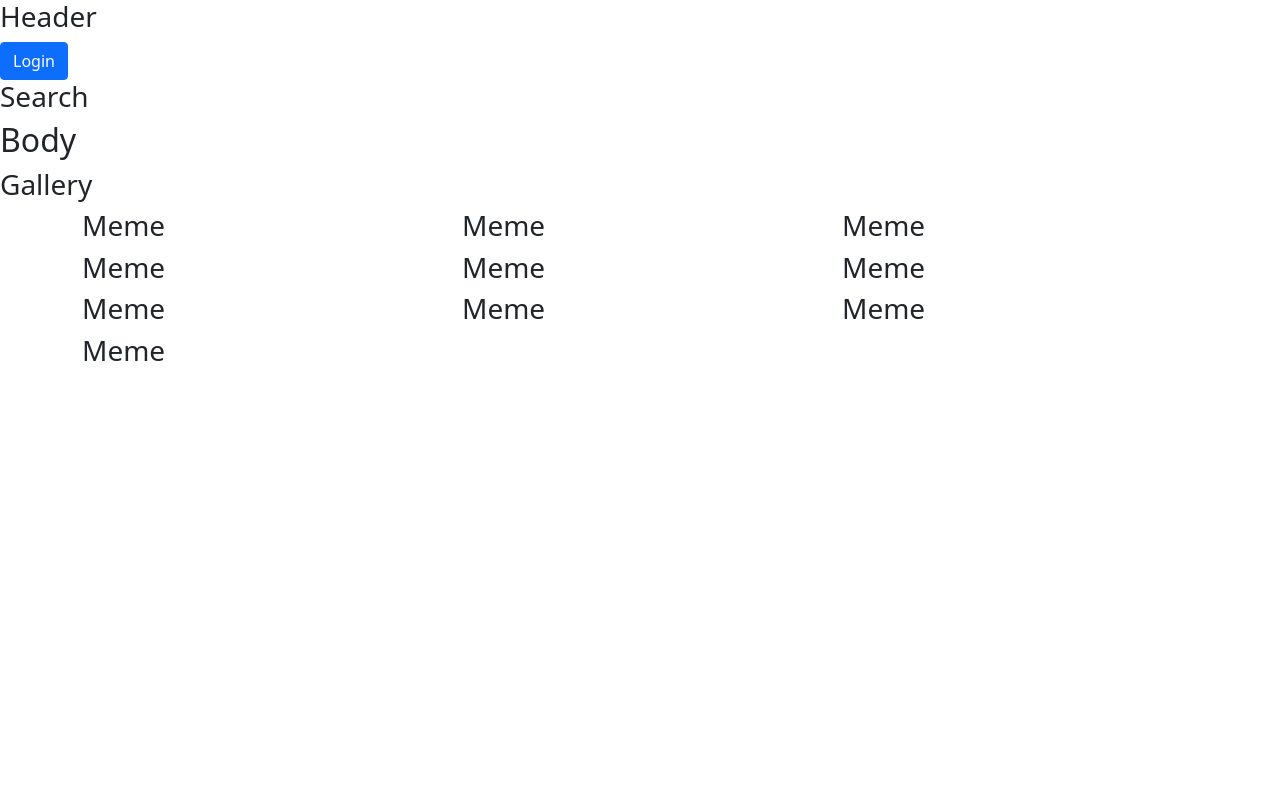
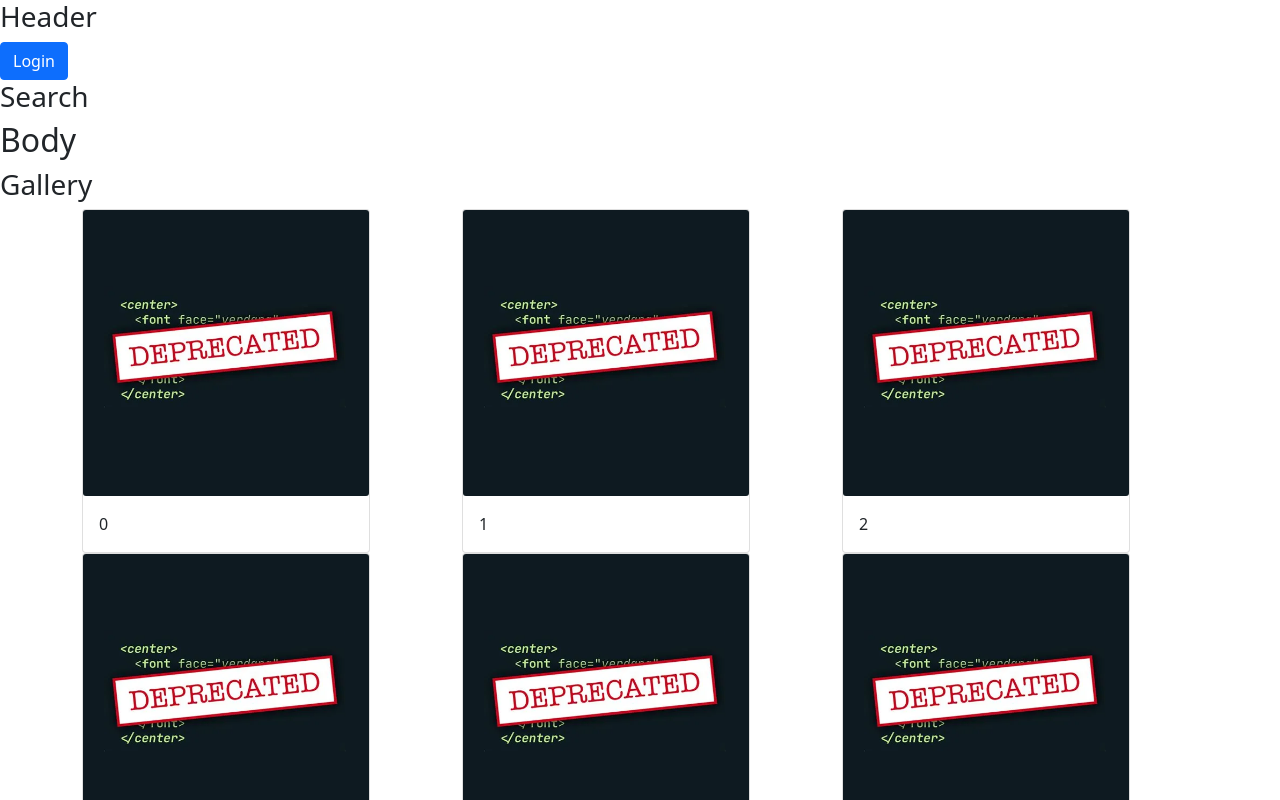
Before and after one commit to Deprecated-Dependencies/meme-craft-frontend, a React (Create React App) app: page / in a window 1280 px wide. Shown: the top 800 px of the page. Built offline with nearby package versions, Linux system fonts and the light colour scheme.

Commit message:
Moved placeholder element into Meme component

```diff
--- a/src/components/Meme.js
+++ b/src/components/Meme.js
@@ -1,9 +1,19 @@
 import React from 'react';
-
+import { Card, Col } from 'react-bootstrap';
+import deprecated from './deprecated.png'
 
 class Meme extends React.Component {
   render() {
-    return <h3>Meme</h3>;
+    return (
+    <Col>
+      <Card style={{width: "18rem"}}>
+        <Card.Img src={deprecated}/>
+        <Card.Body>
+          {this.props.memeData}
+        </Card.Body>
+      </Card>
+    </Col>
+    );
   }
 }
 
```
